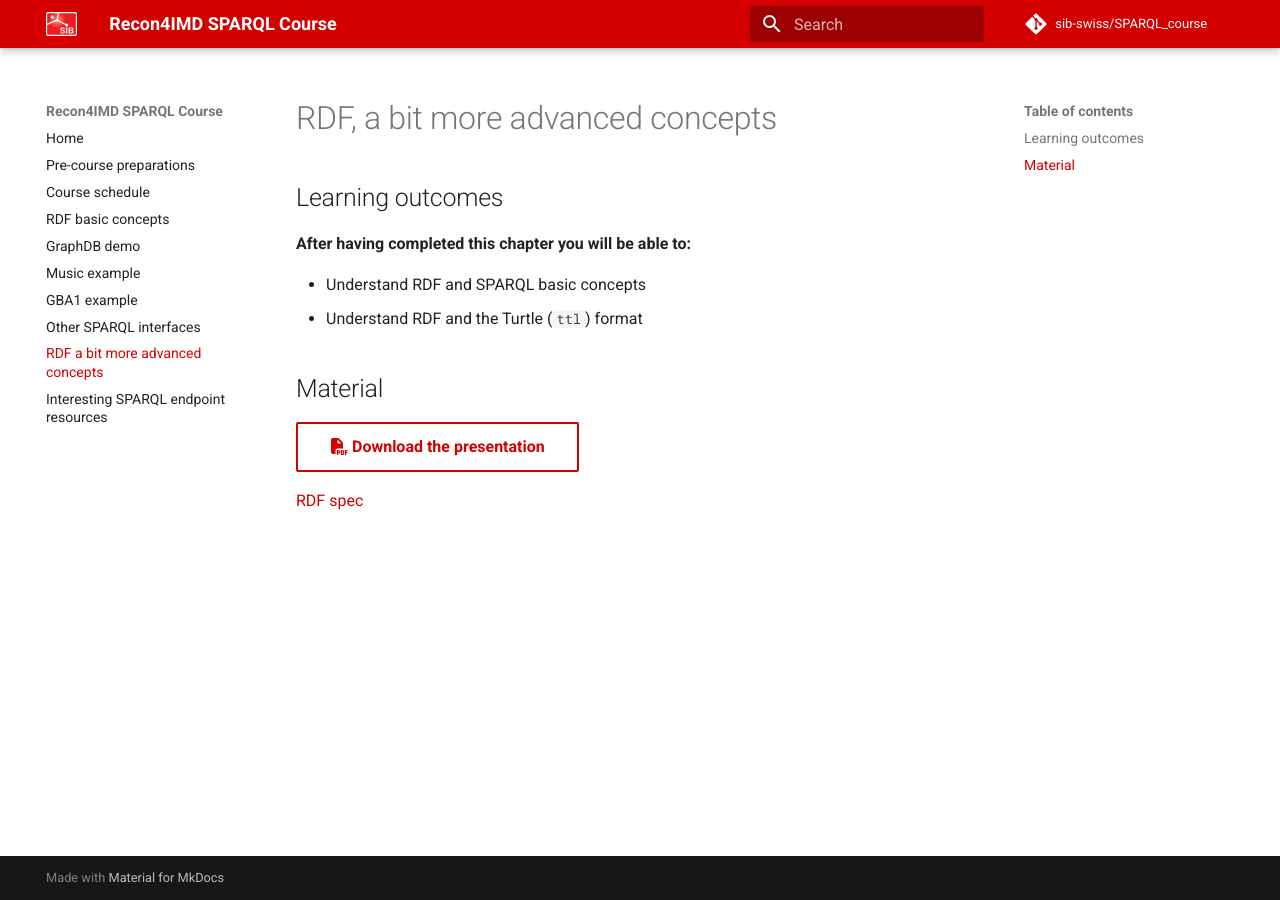
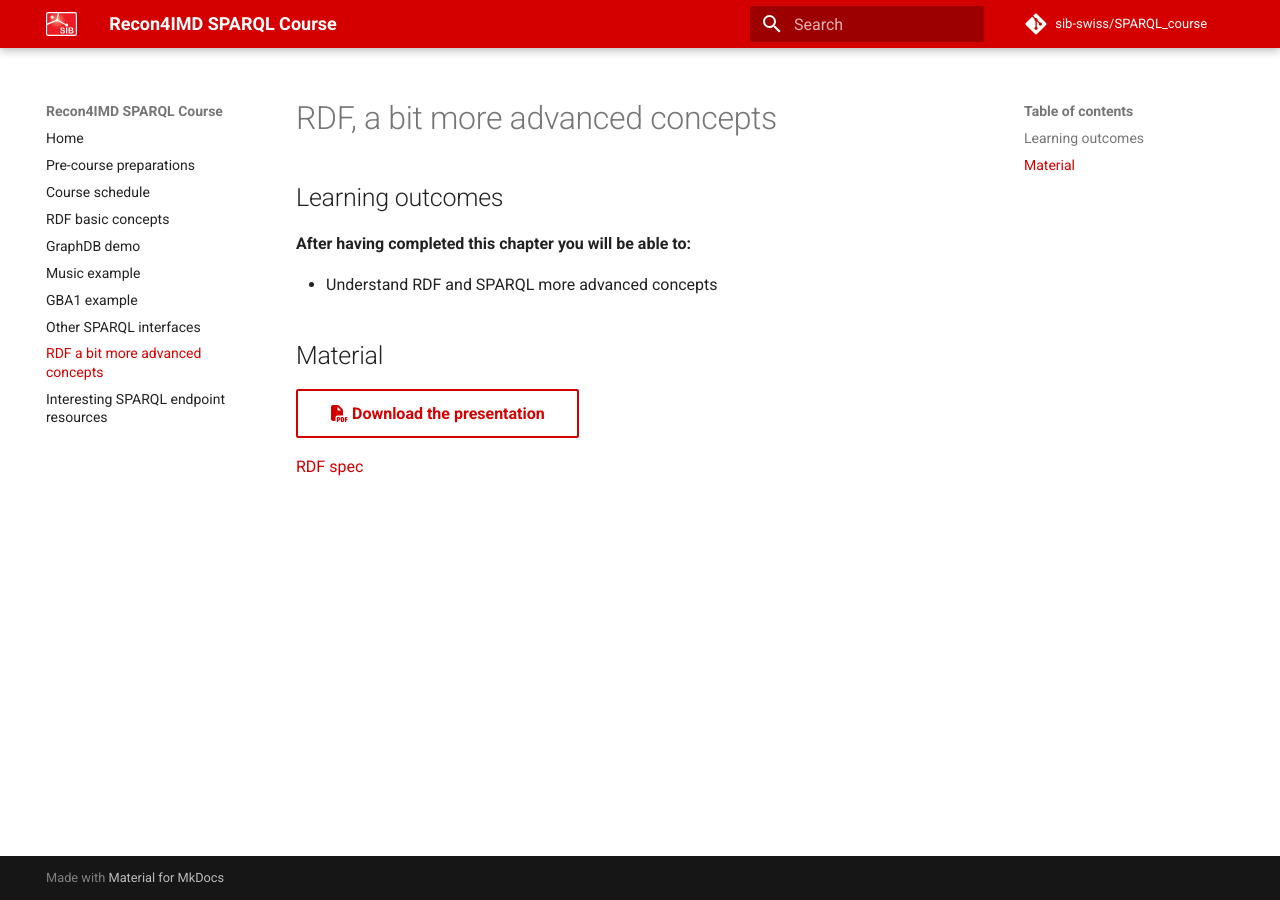
Before and after one commit to sib-swiss/SPARQL_course, an MkDocs documentation site: the page built from docs/concepts_2.md, in a window 1280 px wide. Built offline with MkDocs 1.6.1 and Material for MkDocs 9.7.7, drawn with Linux system fonts in a browser that asks for light colours; comment, search, counter and statistics services are not loaded.

Commit message:
Correct learning outcomes

```diff
--- a/docs/concepts_2.md
+++ b/docs/concepts_2.md
@@ -4,8 +4,7 @@
 
 **After having completed this chapter you will be able to:**
 
-- Understand RDF and SPARQL basic concepts
-- Understand RDF and the Turtle (`ttl`) format
+- Understand RDF and SPARQL more advanced concepts
 
 ## Material
 
```
